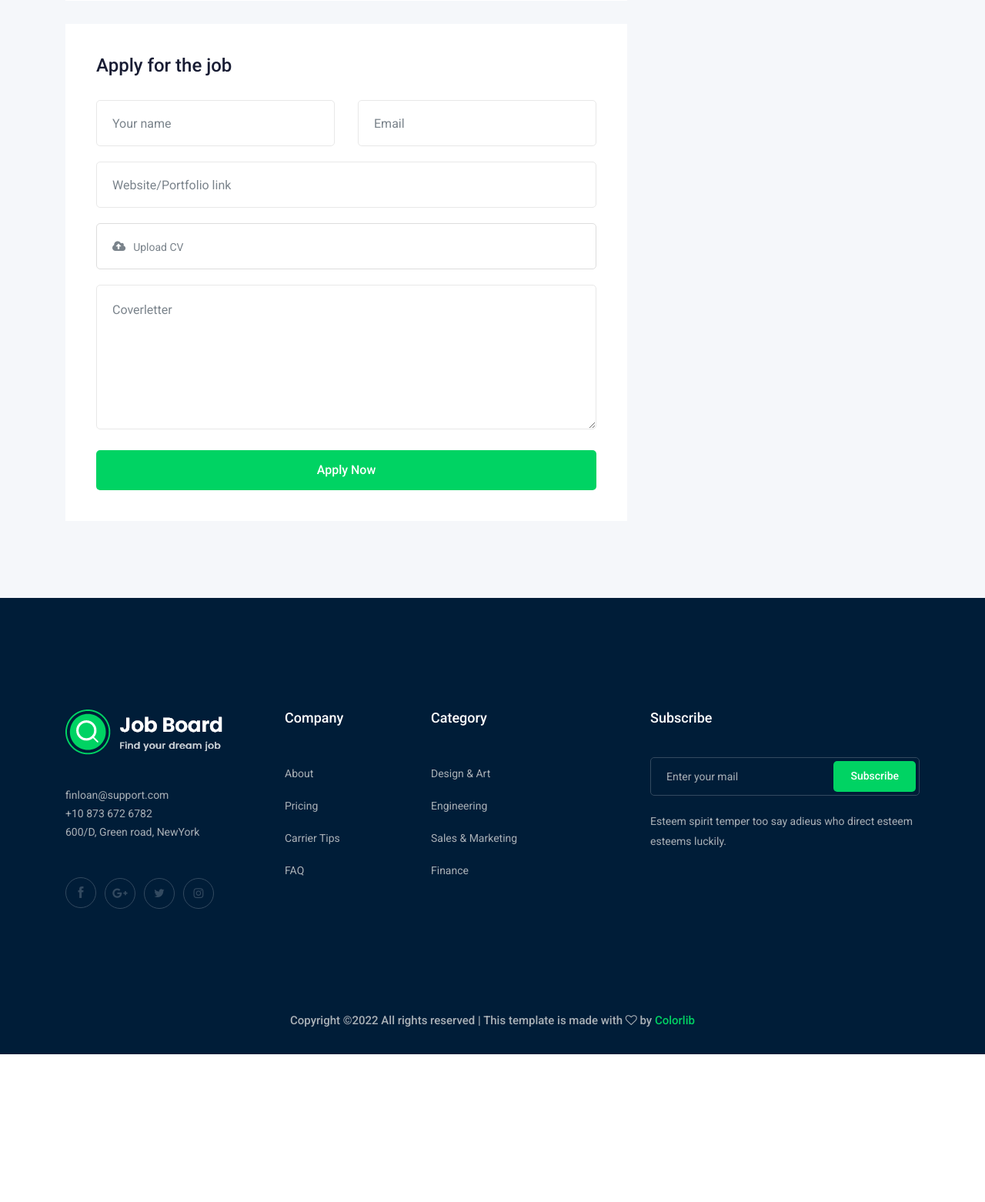
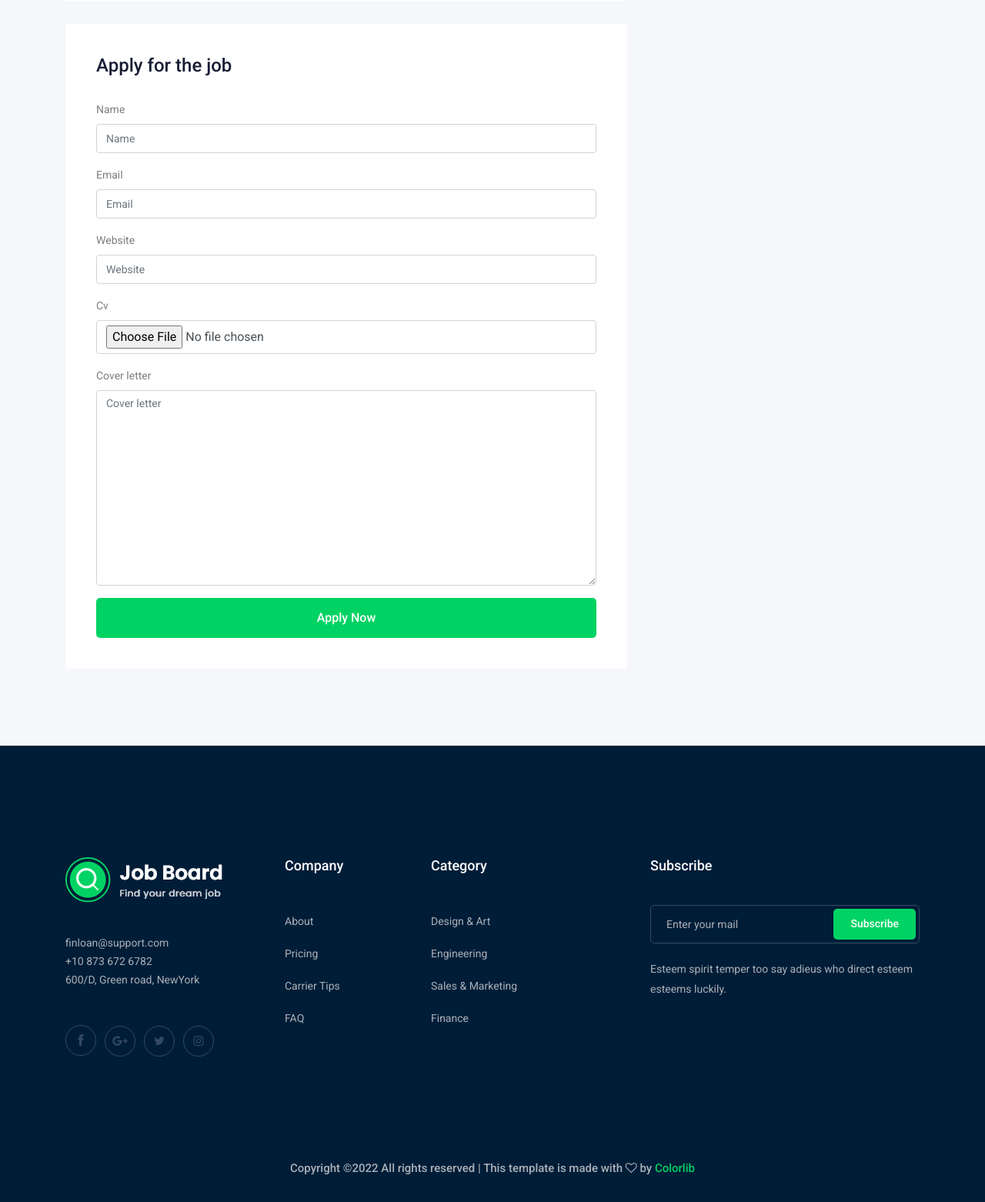
Before and after one commit to MohamedSamySalah/job-Board-byDjango, a Django app: page /jobs/2 in a window 1280 px wide. Shown: the part 1368-2930 px from the top of the page at 77% size. Before the commit the page ends 2738 px from the top, so only its background shows below. Run offline with Django 4.2, Linux system fonts and the light colour scheme; data comes from the database, SQL or seed files in the repository; both versions use the stored data as it was after the commit; some libraries are stand-ins or nearby versions.

Commit message:
updata in the models job and add jobfrm to apply

```diff
--- a/job/admin.py
+++ b/job/admin.py
@@ -1,8 +1,9 @@
 from django.contrib import admin
 
 # import models here
-from .models import Jobs,Category
+from .models import Jobs,Category,Apllyjob
+
 # Register your models here.
-
 admin.site.register(Jobs)
 admin.site.register(Category)
+admin.site.register(Apllyjob)
--- /dev/null
+++ b/job/forms.py
@@ -0,0 +1,8 @@
+from django import forms
+
+from .models import Apllyjob
+
+class Applyform(forms.ModelForm):
+    class Meta:
+        model = Apllyjob
+        fields = ['name','email','website','cv','cover_letter']
--- a/job/models.py
+++ b/job/models.py
@@ -11,7 +11,7 @@ class Category(models.Model):
 # def image_upload(instance, filename):
 #     filename, extension = filename.split(".")
 #     return "jobs/%s/%s.%s"%(instance.id,instance.id,extension)
-
+0
 class Jobs(models.Model):
     fulltime = 'FT'
     parttime = 'PT'
@@ -30,6 +30,23 @@ class Jobs(models.Model):
     experience = models.IntegerField(default=1)
     image = models.ImageField(upload_to='media/jobs')
     # image = models.ImageField(upload_to=image_upload)
+    slug = models.SlugField(blank=True, null=True)
 
+
+    def save(self,*args,**kwargs):
+        self.slug = slugify(self.title)
+
+        super(Jobs,self).save(*args,**kwargs)
     def __str__(self) :
         return self.title
+
+class Apllyjob(models.Model):
+    job = models.ForeignKey(Jobs,on_delete=models.CASCADE)
+    name = models.CharField(max_length=35)
+    email = models.EmailField(max_length=60)
+    website = models.URLField()
+    cv = models.FileField(upload_to='files/')
+    cover_letter = models.TextField(max_length=255)
+
+    def __str__(self):
+        return self.name +' -- '+ self.job.title
--- a/job/templates/job_details.html
+++ b/job/templates/job_details.html
@@ -1,5 +1,5 @@
 {% extends 'base.html' %}
-
+{% load bootstrap4 %}
 {% block body%}
     <!-- bradcam_area  -->
     <div class="bradcam_area bradcam_bg_1">
@@ -77,46 +77,12 @@
                     </div>
                     <div class="apply_job_form white-bg">
                         <h4>Apply for the job</h4>
-                        <form action="#">
-                            <div class="row">
-                                <div class="col-md-6">
-                                    <div class="input_field">
-                                        <input type="text" placeholder="Your name">
-                                    </div>
-                                </div>
-                                <div class="col-md-6">
-                                    <div class="input_field">
-                                        <input type="text" placeholder="Email">
-                                    </div>
-                                </div>
-                                <div class="col-md-12">
-                                    <div class="input_field">
-                                        <input type="text" placeholder="Website/Portfolio link">
-                                    </div>
-                                </div>
-                                <div class="col-md-12">
-                                    <div class="input-group">
-                                        <div class="input-group-prepend">
-                                          <button type="button" id="inputGroupFileAddon03"><i class="fa fa-cloud-upload" aria-hidden="true"></i>
-                                          </button>
-                                        </div>
-                                        <div class="custom-file">
-                                          <input type="file" class="custom-file-input" id="inputGroupFile03" aria-describedby="inputGroupFileAddon03">
-                                          <label class="custom-file-label" for="inputGroupFile03">Upload CV</label>
-                                        </div>
-                                      </div>
-                                </div>
-                                <div class="col-md-12">
-                                    <div class="input_field">
-                                        <textarea name="#" id="" cols="30" rows="10" placeholder="Coverletter"></textarea>
-                                    </div>
-                                </div>
-                                <div class="col-md-12">
-                                    <div class="submit_btn">
-                                        <button class="boxed-btn3 w-100" type="submit">Apply Now</button>
-                                    </div>
-                                </div>
-                            </div>
+                        <form  method="post" class="form" enctype='multipart/form-data'>
+                            {% csrf_token %}
+                            {% bootstrap_form form %}
+                            {% buttons %}
+                                <button class="boxed-btn3 w-100" type="submit">Apply Now</button>
+                            {% endbuttons %}
                         </form>
                     </div>
                 </div>
--- a/job/views.py
+++ b/job/views.py
@@ -1,7 +1,7 @@
 from django.shortcuts import render
-from .models import Jobs,Category
+from .models import Jobs,Category,Apllyjob
 from django.core.paginator import Paginator
-
+from .forms import Applyform
 # Create your views here.
 
 
@@ -32,7 +32,20 @@ def all_jobs(request):
 
 def job_detalis(request,id):
     job = Jobs.objects.get(id = id)
+
+    if request.method == 'POST':
+        form = Applyform(request.POST, request.FILES)
+        print('before valid')
+        if form.is_valid():
+            print('valid')
+            myform = form.save(commit=False)
+            myform.job = job
+            myform.save()
+    else:
+        form = Applyform()
+
     context={
-        'job': job
+        'job': job,
+        'form': form,
     }
     return render(request,'job_details.html',context)
--- a/project/settings.py
+++ b/project/settings.py
@@ -37,7 +37,7 @@ INSTALLED_APPS = [
     'django.contrib.sessions',
     'django.contrib.messages',
     'django.contrib.staticfiles',
-
+    'bootstrap4',
     #myapps
     'job',
 ]
--- a/requirments.txt
+++ b/requirments.txt
@@ -1,4 +1,8 @@
 asgiref==3.5.2
+beautifulsoup4==4.11.1
 Django==4.1.3
+django-bootstrap4==22.3
+Pillow==9.3.0
+soupsieve==2.3.2.post1
 sqlparse==0.4.3
 tzdata==2022.6
```
Also changed, not shown: db.sqlite3, files/Python_developer.png (added), job/migrations/0012_jobs_slug_alter_jobs_image.py (added), job/migrations/0013_apllyjob.py (added), 1 other file.
